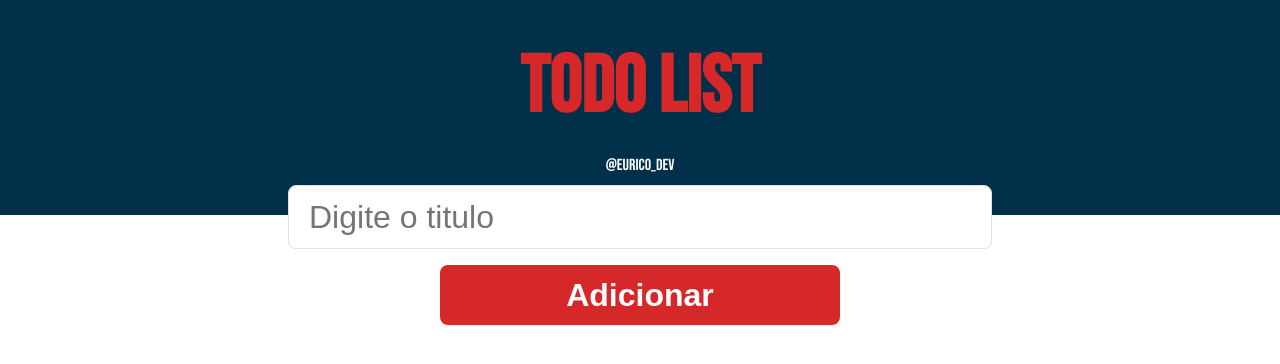
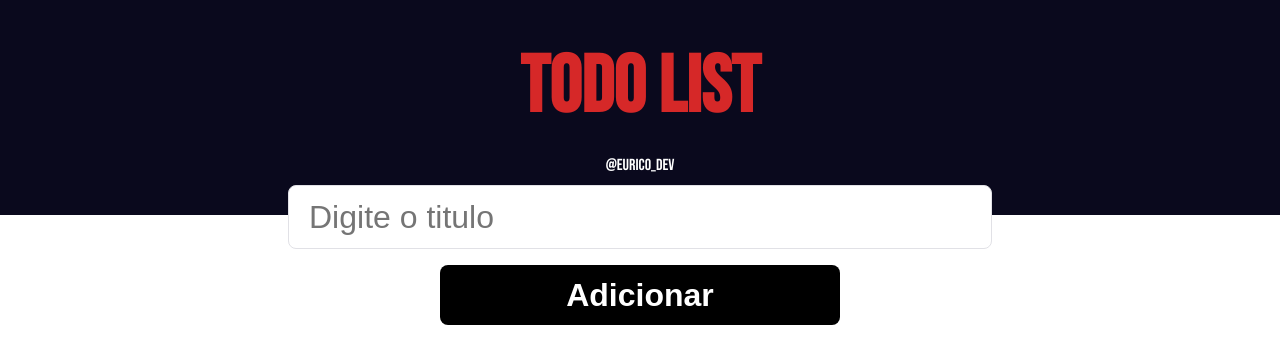
Before and after one commit to Eurico77/todo-list-react, a React (Create React App) app: page / in a window 1280 px wide. Shown: the top 364 px of the page. Built offline with nearby package versions, Linux system fonts and the light colour scheme; a web font is replaced by a local one.

Commit message:
adjustments

```diff
--- a/src/components/Card/style.js
+++ b/src/components/Card/style.js
@@ -25,13 +25,13 @@ export const CardWrapper = styled.div`
   margin-top: 25px;
   padding: 16px;
 
-  background-color: ${({ completed }) => (completed ? '#2E8B57' : '#e5e5e5')};
+  background-color: ${({ completed }) => (completed ? '#2E8B57' : '#d62828')};
 
   @media screen and (max-width: 768px) {
     max-width: 90%;
     font-size: 1rem;
-    padding: 1rem;
     text-align: center;
+    padding: 8px;
   }
 `;
 
@@ -39,7 +39,7 @@ export const CardTitle = styled.p`
   display: flex;
   justify-content: space-between;
   align-items: center;
-  color: ${({ completed }) => (completed ? '#fff' : '#000')};
+  color: ${({ completed }) => (completed ? '#fff' : '#ddd')};
   text-align: center;
   font-family: sans-serif;
 
@@ -57,6 +57,7 @@ export const Checkbox = styled.input`
   width: 20px;
   height: 20px;
   background-color: #e5e5e5;
+  outline: none;
 
   @media screen and (max-width: 768px) {
     padding: 50px 10px;
--- a/src/components/Form/styles.js
+++ b/src/components/Form/styles.js
@@ -39,7 +39,7 @@ export const Button = styled.button`
   border: none;
   border-radius: 8px;
   margin: 16px;
-  background-color: #d62828;
+  background-color: #000;
   color: #fff;
   font-weight: bold;
   cursor: pointer;
@@ -47,7 +47,7 @@ export const Button = styled.button`
   font-size: 2rem;
   transition: background-color 0.2s;
   &:hover {
-    background-color: #f63823;
+    opacity: 0.8;
   }
 
   @media screen and (max-width: 768px) {
--- a/src/components/Header/style.js
+++ b/src/components/Header/style.js
@@ -1,7 +1,7 @@
 import styled from 'styled-components';
 
 export const Container = styled.div`
-  background: #003049;
+  background: #0a091d;
   padding: 40px 20px;
   display: flex;
   flex-direction: column;
```
Also changed, not shown: src/components/Form/index.jsx (+2 -5 lines).
